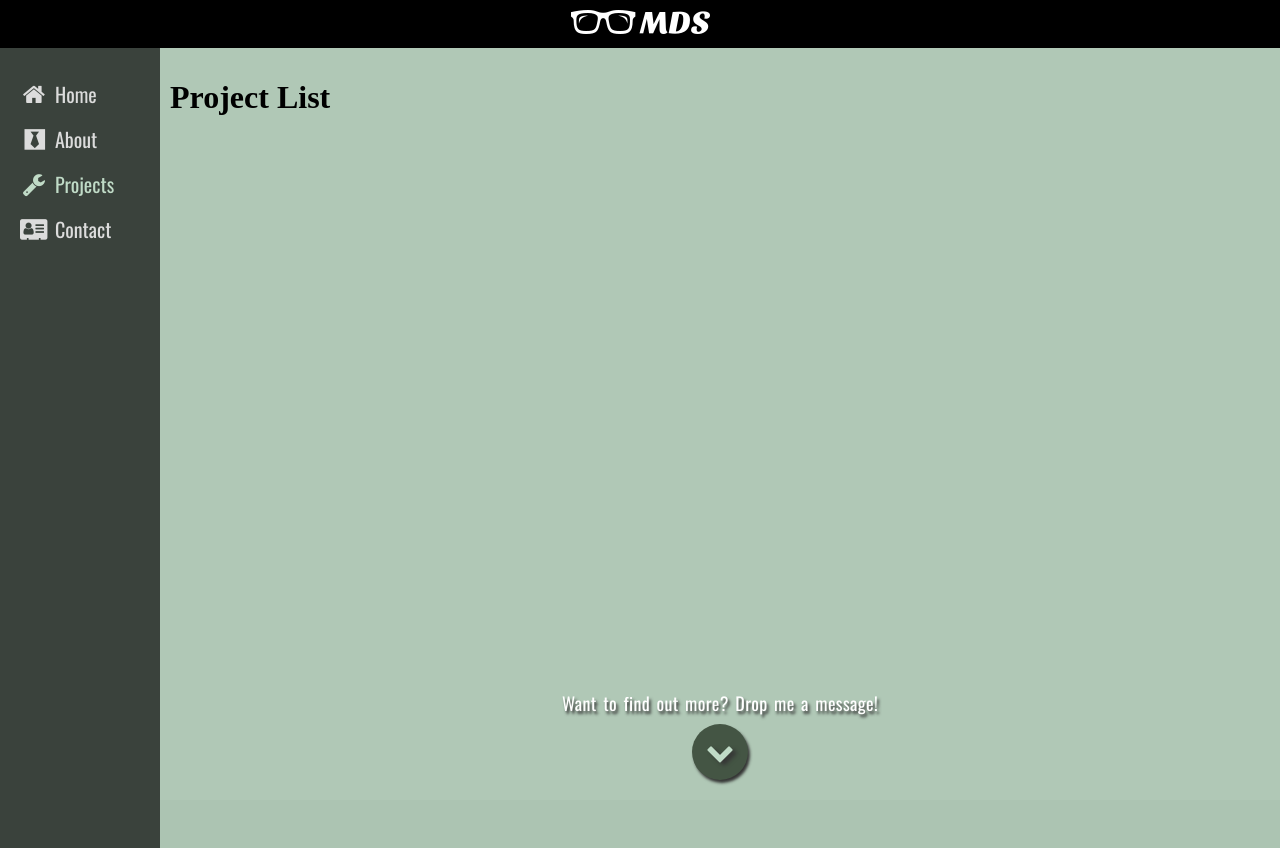
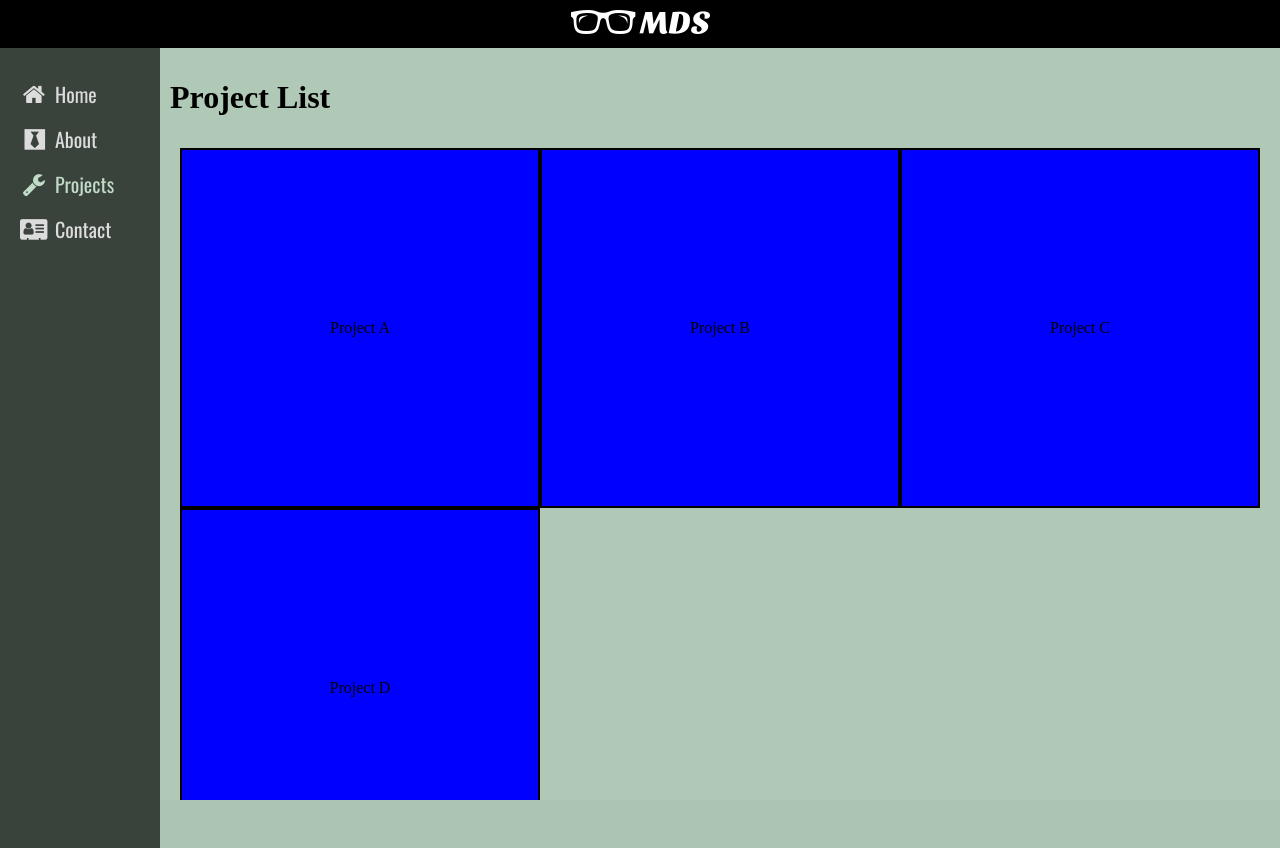
Before and after one commit to mikedsharp/michaeldsharpcom-client, an Angular app: page /projects in a window 1280 px wide. Built offline with nearby package versions, Linux system fonts and the light colour scheme; a web font is replaced by a local one; what angular2-fontawesome would draw is missing.

Commit message:
basic wire-out of projects grid, requires cleanup

```diff
--- a/src/app/projects/projects-list.component.html
+++ b/src/app/projects/projects-list.component.html
@@ -1,4 +1,21 @@
 <h1>Project List</h1>
+
+<div class="projects-grid">
+    <div class="projects-grid-item">
+        <div>Project A</div>
+    </div>
+    <div class="projects-grid-item">
+           <div>Project B</div>
+    </div>
+    <div class="projects-grid-item">
+           <div>Project C</div>
+    </div>
+    <div class="projects-grid-item">
+           <div>Project D</div>
+    </div>
+
+</div>
+
 
 <div class="cta-box">
     <span>Want to find out more? Drop me a message!</span>
--- a/src/app/projects/projects-list.component.scss
+++ b/src/app/projects/projects-list.component.scss
@@ -3,10 +3,83 @@
 
 :host {
     @include ui-view;
+    display: block !important;
+    box-sizing: border-box;
+    *{
+        box-sizing: border-box;
+    }
     justify-content: space-between;
      .panel {
         padding: 10px;
         display: inline-block;
         margin: 0 auto;
     }
+
+    .projects-grid {
+         display: flex;
+         flex: 1;
+         flex-direction: row;
+         justify-content: flex-start;
+         flex-wrap: wrap;
+         align-content: flex-start;
+         padding: 10px;
+
+
+        .projects-grid-item {
+               display: flex;
+               border: 2px solid black;
+               border-collapse: collapse;
+               background-color: blue;
+               width: 50%;
+               box-sizing: border-box;
+                display: flex;
+                align-items: center;
+                justify-content: center;
+
+
+                div{
+                    position: absolute;
+                }
+        }
+    }
+
+    .projects-grid-item:after {
+        content: "";
+        display: block;
+    }
+
+     @media only screen and (max-width:679px){
+                 .projects-grid {
+                     .projects-grid-item {
+                           width: 100%;
+                        &:after {
+                            padding-bottom: 100%;
+                        }
+                           overflow:hidden
+                     }
+                 }
+     }
+     @media only screen and (min-width:680px){
+                .projects-grid {
+                    .projects-grid-item {
+                           width: 50%;
+                           &:after{
+                                padding-bottom: 100%;
+                           }
+                           overflow:hidden
+                     }
+                 }
+     }
+     @media only screen and (min-width:1020px){
+                .projects-grid {
+                    .projects-grid-item {
+                           width: 33.3333%;
+                           &:after {
+                                  padding-bottom: 100%;
+                           }
+                           overflow:hidden
+                     }
+                 }
+     }
+
 }
```
